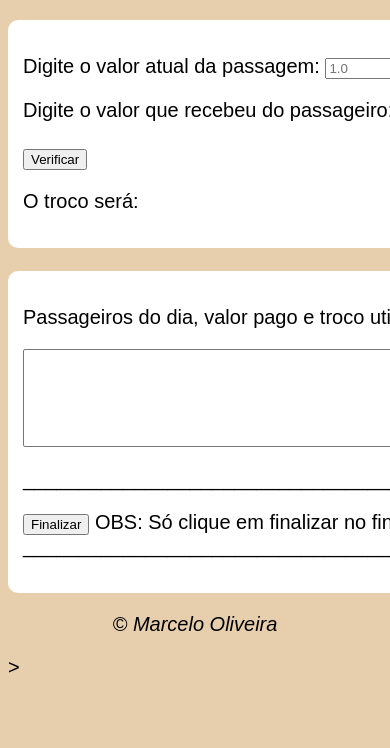
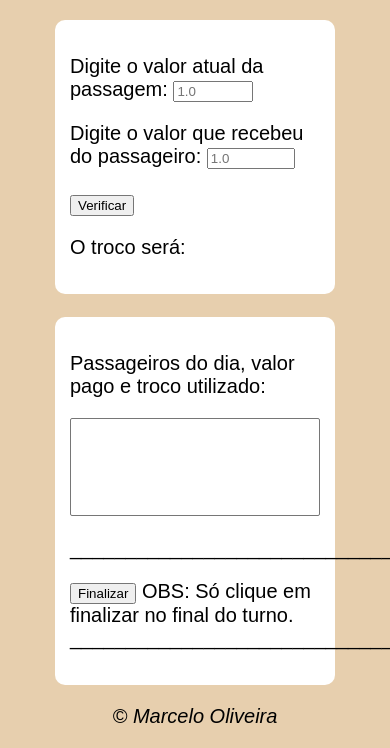
Before and after one commit to marcelodsoliveira/Primeiro-Programa, a plain HTML site: page Calculando-Troco/index.html in a window 390 px wide. Shown: the part 104-852 px from the top of the page. Drawn offline with Linux system fonts and the light colour scheme.

Commit message:
feat: Adding responsitivy

```diff
--- a/Calculando-Troco/estilo.css
+++ b/Calculando-Troco/estilo.css
@@ -28,3 +28,26 @@ footer {
     text-align: center;
     font-style: italic;
 }
+
+@media only screen and (max-width: 425px) {
+
+    #main-header .h1-header {
+        text-align: center;
+    }
+
+    #main-section {
+        border-radius: 10px;
+        width: 250px;
+        align-items: center;
+    }
+
+    #second-section {
+        border-radius: 10px;
+        width: 250px;
+        align-items: center;
+    }
+
+    #second-section .logs {
+        width: 250px;
+    }
+}
--- a/Calculando-Troco/index.html
+++ b/Calculando-Troco/index.html
@@ -9,11 +9,11 @@
     <link rel="shortcut icon" href="./images/glider.ico" type="image/x-icon">
 </head>
 <body>
-    <header>
-        <h1>Calculando troco da passagem</h1>
+    <header id="main-header">
+        <h1 class="h1-header">Calculando troco da passagem</h1>
     </header>
-    <section>
-        <div>
+    <section id="main-section">
+        <div class="div-values">
             <p> Digite o valor atual da passagem:
                 <input type="number" placeholder="1.0" step="0.01" name="txtvalorconta" id="txtvalorconta" min="0" max="10">
             </p>
@@ -26,10 +26,10 @@
             <p> O troco será: </p>
         </div>
     </section><br>
-    <section>
+    <section id="second-section">
         <div id="res2">
             <p>Passageiros do dia, valor pago e troco utilizado:</p>
-            <select name="passlista" id="passlista" size="6"></select>
+            <select class="logs" name="passlista" id="passlista" size="6"></select>
         </div>
         <div>
             <p>__________________________________________</p>
@@ -41,7 +41,7 @@
     <footer>
         <p>&copy; Marcelo Oliveira</p>
     </footer>
-    <script src="log.js"></script> <!-- Adicionado pelo chará Marcelo Kortkamp -->>
+    <script src="log.js"></script> <!-- Adicionado pelo chará Marcelo Kortkamp -->
     <script src="script.js"></script>
 </body>
 </html>
```
